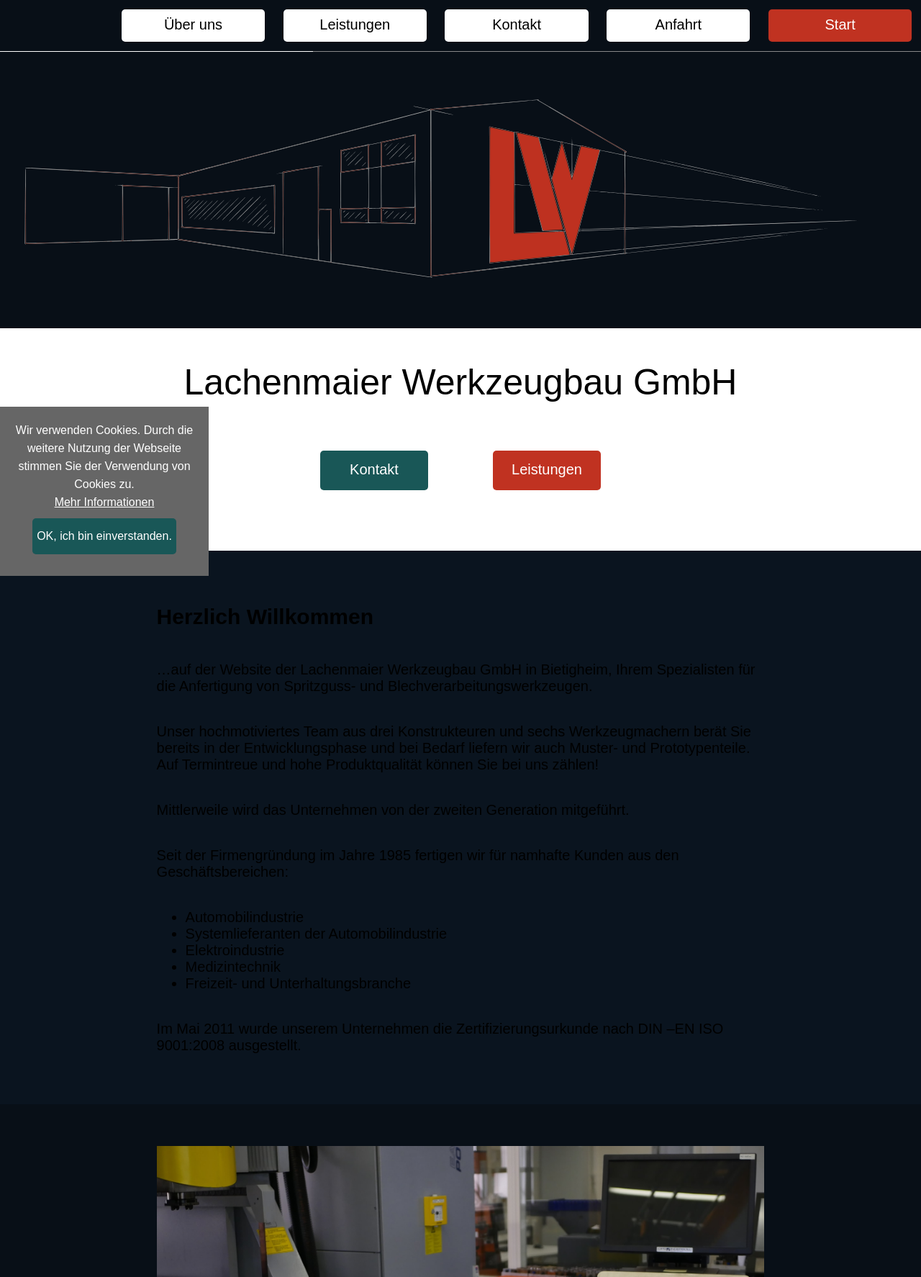
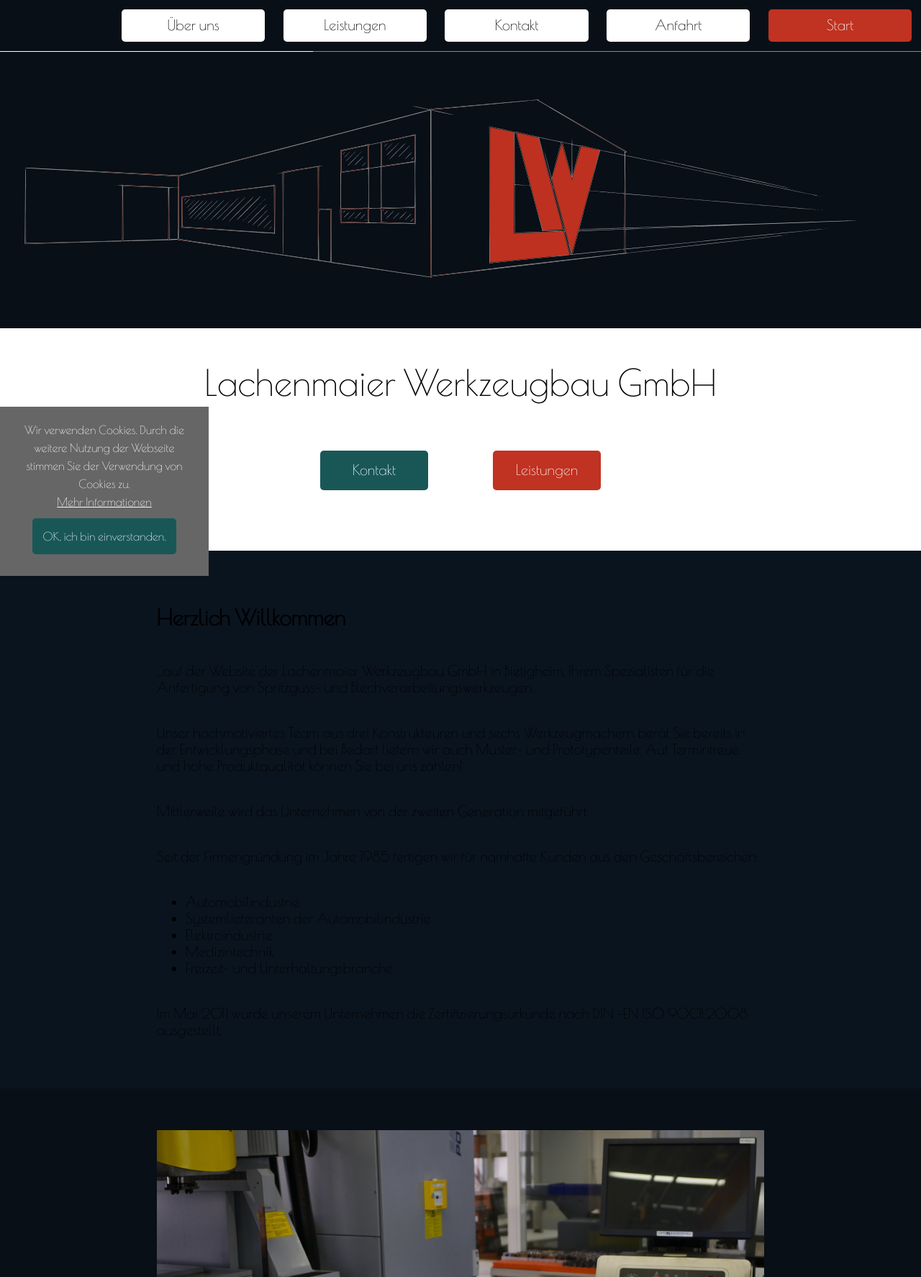
Before and after one commit to siherrmann/ErikBentWebsite, a PHP site: page / in a window 1280 px wide. Shown: the top 1774 px of the page at 72% size. Run offline with PHP 8.4, Linux system fonts and the light colour scheme; some libraries are stand-ins or nearby versions.

Commit message:
change font

```diff
--- a/index.html
+++ b/index.html
@@ -41,6 +41,7 @@
     <meta name="theme-color" content="#195757" />
     <link rel="stylesheet" type="text/css" href="stylesheets/style.css" />
     <script type="text/javascript" src="scripts/slide.js" async></script>
+    <link href="https://fonts.googleapis.com/css?family=Poiret+One&display=swap" rel="stylesheet">
   </head>
 
   <body>
--- a/stylesheets/style.css
+++ b/stylesheets/style.css
@@ -1,13 +1,3 @@
-@font-face {
-  font-family: "Abel";
-  font-display: block;
-  font-style: normal;
-  font-weight: 400;
-  src: local("☺"),
-    url(https://fonts.googleapis.com/css?family=Poiret+One&display=swap)
-      format("woff2");
-}
-
 #navbar {
   z-index: 10;
   display: flex;
@@ -58,7 +48,7 @@ h3 {
 }
 
 p {
-  font-family: "Abel", sans-serif;
+  font-family: 'Poiret One';
 }
 
 a {
@@ -74,7 +64,7 @@ a {
 .button {
   text-align: center;
   text-decoration: none;
-  font-family: "Abel", sans-serif;
+  font-family: 'Poiret One';
   font-weight: 400;
   transition: all 0.3s ease-in-out;
   cursor: pointer;
@@ -247,7 +237,7 @@ a {
   padding: 1%;
   color: black;
   text-align: center;
-  font-family: "Abel", sans-serif;
+  font-family: 'Poiret One';
   font-size: 50px;
 }
 
@@ -318,7 +308,7 @@ a {
   display: flex;
   padding: 50px 17%;
   overflow: hidden;
-  font-family: "Abel", sans-serif;
+  font-family: 'Poiret One';
   flex-flow: column wrap;
 }
 
@@ -500,7 +490,7 @@ label {
   padding: 5px;
   border: 1px solid #888;
   border-radius: 5px;
-  font-family: "Abel", sans-serif;
+  font-family: 'Poiret One';
   font-size: 20px;
   font-weight: 500;
 }
@@ -581,7 +571,7 @@ label {
     display: flex;
     padding: 50px 2%;
     overflow: hidden;
-    font-family: "Abel", sans-serif;
+    font-family: 'Poiret One';
     flex-direction: column;
   }
 
@@ -609,7 +599,7 @@ label {
     display: flex;
     padding: 30px 10%;
     overflow: hidden;
-    font-family: "Abel", sans-serif;
+    font-family: 'Poiret One';
     flex-direction: column;
   }
 }
@@ -668,7 +658,7 @@ label {
   color: white;
   background: #666;
   text-align: center;
-  font-family: "Abel", sans-serif;
+  font-family: 'Poiret One';
   font-size: 16px;
   line-height: 25px;
 }
@@ -683,7 +673,7 @@ label {
   border-radius: 5px;
   background-color: #195757;
   text-align: center;
-  font-family: "Abel", sans-serif;
+  font-family: 'Poiret One';
   font-size: 16px;
   font-weight: 200;
   transition: all 0.3s ease-in-out;
```
